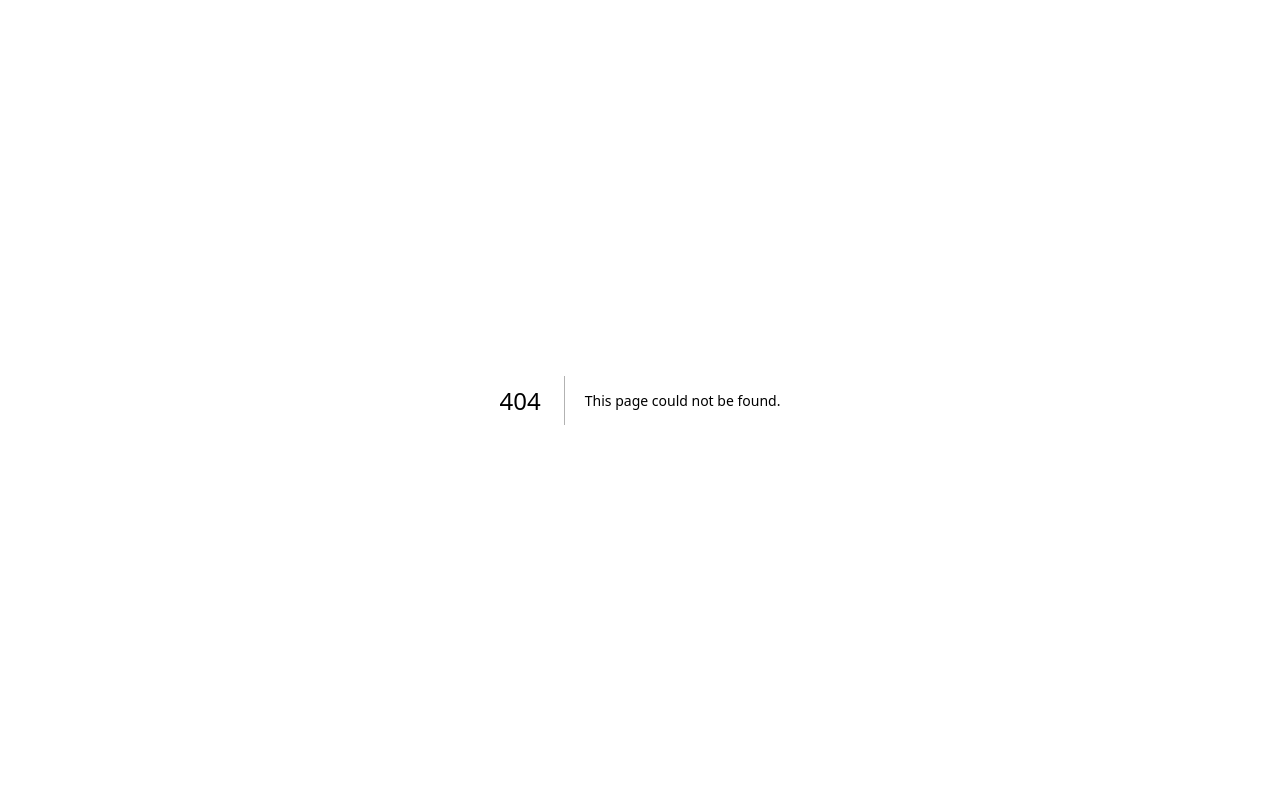
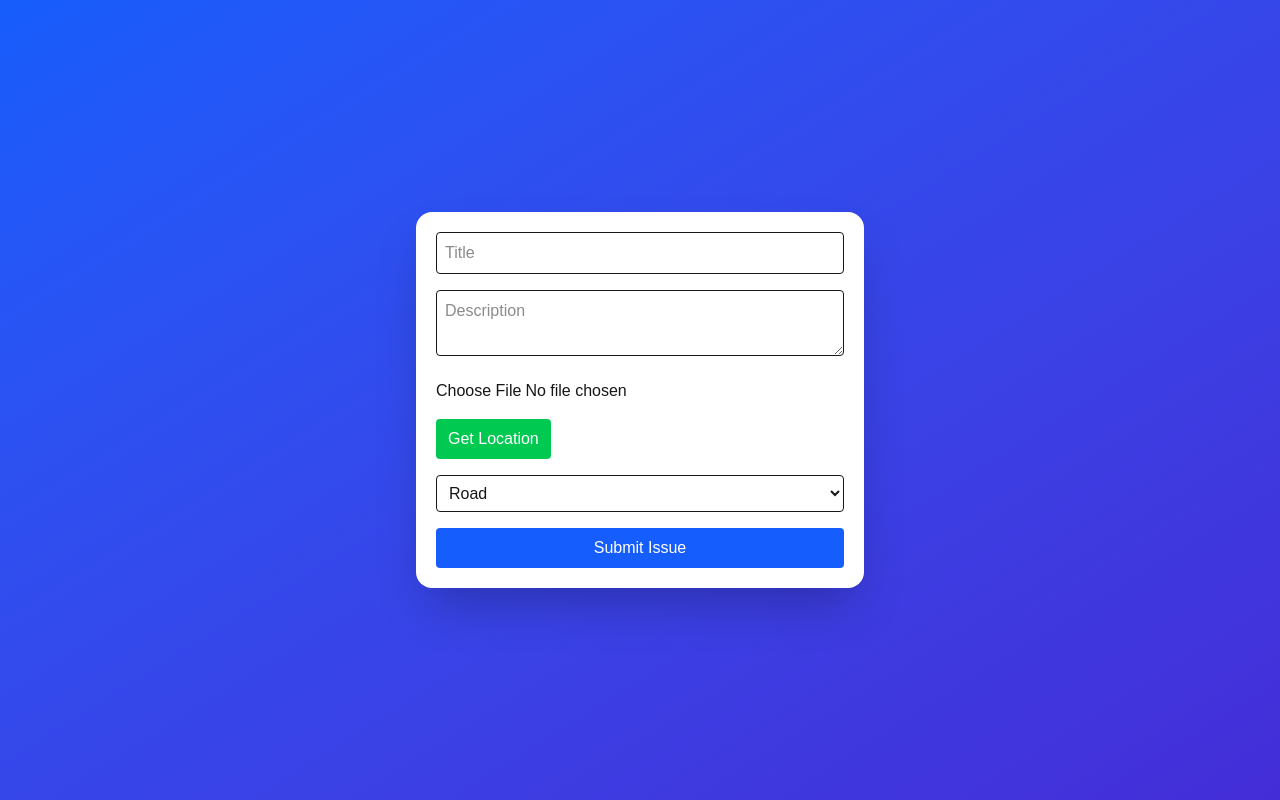
Before and after one commit to INTERNS-LXI-TECHNOLOGIES/fix_My_Area, a Next.js app in the folder project/frontend/fix_my_area/: page /raise-issue in a window 1280 px wide. Before the commit this address had no page. Built offline with nearby package versions, Linux system fonts and the light colour scheme.

Commit message:
Completed feature 3

```diff
--- /dev/null
+++ b/project/frontend/fix_my_area/app/raise-issue/components/IssueForm.tsx
@@ -0,0 +1,92 @@
+"use client";
+
+import { useState } from "react";
+import { useRouter } from "next/navigation";
+
+export default function IssueForm() {
+  const router = useRouter();
+
+  const [title, setTitle] = useState("");
+  const [description, setDescription] = useState("");
+  const [categoryId, setCategoryId] = useState("1");
+  const [file, setFile] = useState<File | null>(null);
+  const [location, setLocation] = useState({ lat: 0, lng: 0 });
+
+  // 📍 Get location
+  const handleLocation = () => {
+    navigator.geolocation.getCurrentPosition((pos) => {
+      setLocation({
+        lat: pos.coords.latitude,
+        lng: pos.coords.longitude,
+      });
+    });
+  };
+
+  // 🚀 Submit
+const handleSubmit = async () => {
+  try {
+    const res = await fetch("http://localhost:8080/api/issues", {
+      method: "POST",
+      headers: {
+        "Content-Type": "application/json",
+      },
+      body: JSON.stringify({
+        title,
+        description,
+        issueCategoryId: Number(categoryId),
+        userProfileId: 1,
+      }),
+    });
+
+    if (!res.ok) throw new Error("Failed");
+
+    router.push("/raise-issue/success");
+  } catch (err) {
+    console.error(err);
+    alert("Error submitting issue");
+  }
+};
+
+  return (
+    <div className="space-y-4">
+
+      <input
+        type="text"
+        placeholder="Title"
+        className="w-full border p-2 rounded"
+        onChange={(e) => setTitle(e.target.value)}
+      />
+
+      <textarea
+        placeholder="Description"
+        className="w-full border p-2 rounded"
+        onChange={(e) => setDescription(e.target.value)}
+      />
+
+      <input
+        type="file"
+        onChange={(e) => setFile(e.target.files?.[0] || null)}
+      />
+
+      <button onClick={handleLocation} className="bg-green-500 text-white px-3 py-2 rounded">
+        Get Location
+      </button>
+
+      <select
+        onChange={(e) => setCategoryId(e.target.value)}
+        className="w-full border p-2 rounded"
+      >
+        <option value="1">Road</option>
+        <option value="2">Water</option>
+      </select>
+
+      <button
+        onClick={handleSubmit}
+        className="w-full bg-blue-600 text-white py-2 rounded"
+      >
+        Submit Issue
+      </button>
+
+    </div>
+  );
+}
--- /dev/null
+++ b/project/frontend/fix_my_area/app/raise-issue/page.tsx
@@ -0,0 +1,15 @@
+"use client";
+
+import IssueForm from "./components/IssueForm";
+
+export default function RaiseIssuePage() {
+  return (
+    <div className="min-h-screen bg-gradient-to-br from-blue-600 to-indigo-700 flex items-center justify-center p-4">
+
+      <div className="w-full max-w-md bg-white rounded-2xl shadow-2xl p-5">
+        <IssueForm />
+      </div>
+
+    </div>
+  );
+}
--- /dev/null
+++ b/project/frontend/fix_my_area/app/raise-issue/success/page.tsx
@@ -0,0 +1,48 @@
+"use client";
+
+import { useRouter } from "next/navigation";
+
+export default function SuccessPage() {
+  const router = useRouter();
+
+  return (
+    <div className="min-h-screen bg-gradient-to-br from-green-500 to-emerald-600 flex items-center justify-center p-4">
+
+      <div className="bg-white rounded-2xl shadow-2xl p-6 w-full max-w-md text-center">
+
+        {/* Success Icon */}
+        <div className="text-5xl mb-4">✅</div>
+
+        {/* Title */}
+        <h1 className="text-2xl font-bold text-gray-800 mb-2">
+          Issue Submitted!
+        </h1>
+
+        {/* Message */}
+        <p className="text-gray-600 mb-6">
+          Your issue has been successfully reported.
+          Authorities will review it soon.
+        </p>
+
+        {/* Buttons */}
+        <div className="space-y-3">
+          <button
+            onClick={() => router.push("/raise-issue")}
+            className="w-full bg-blue-600 text-white py-2 rounded-lg hover:bg-blue-700"
+          >
+            ➕ Raise Another Issue
+          </button>
+
+          <button
+            onClick={() => router.push("/")}
+            className="w-full border py-2 rounded-lg hover:bg-gray-100"
+          >
+            🏠 Go to Home
+          </button>
+        </div>
+
+      </div>
+
+    </div>
+  );
+}
```
